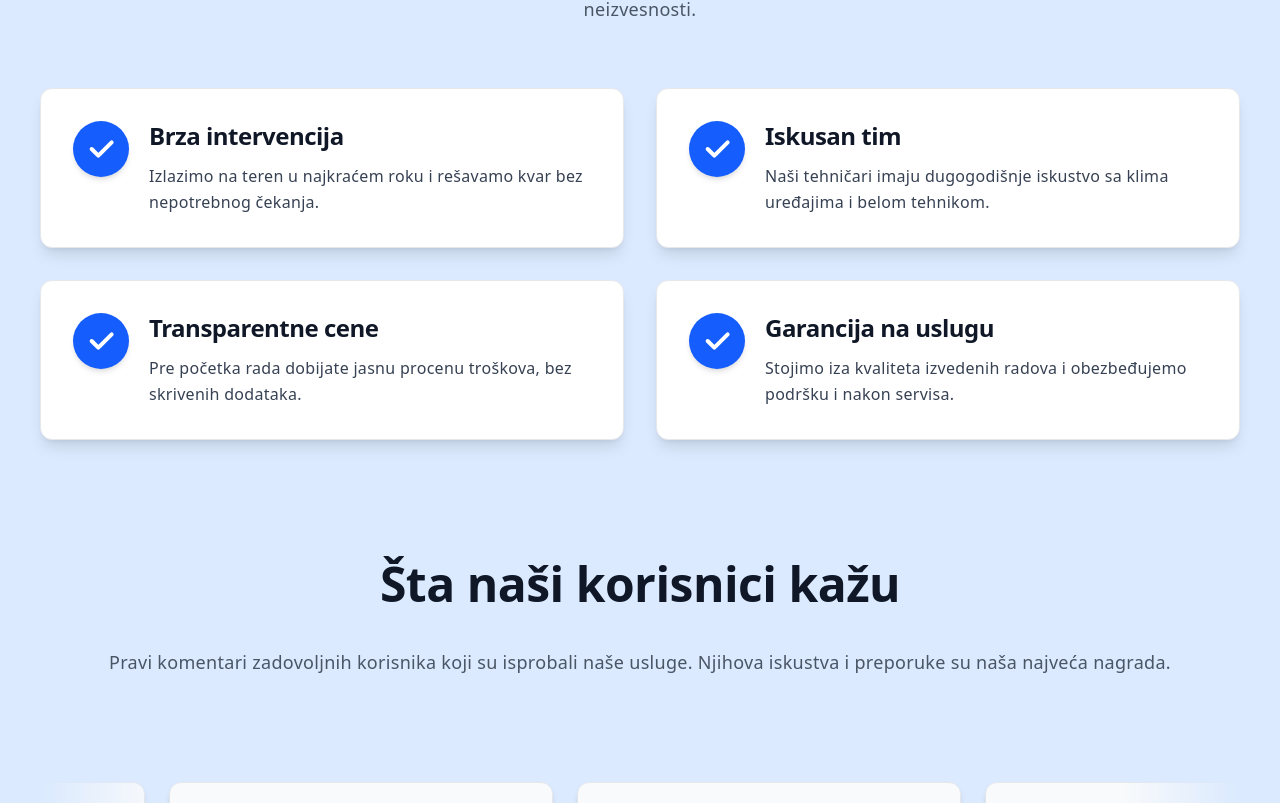
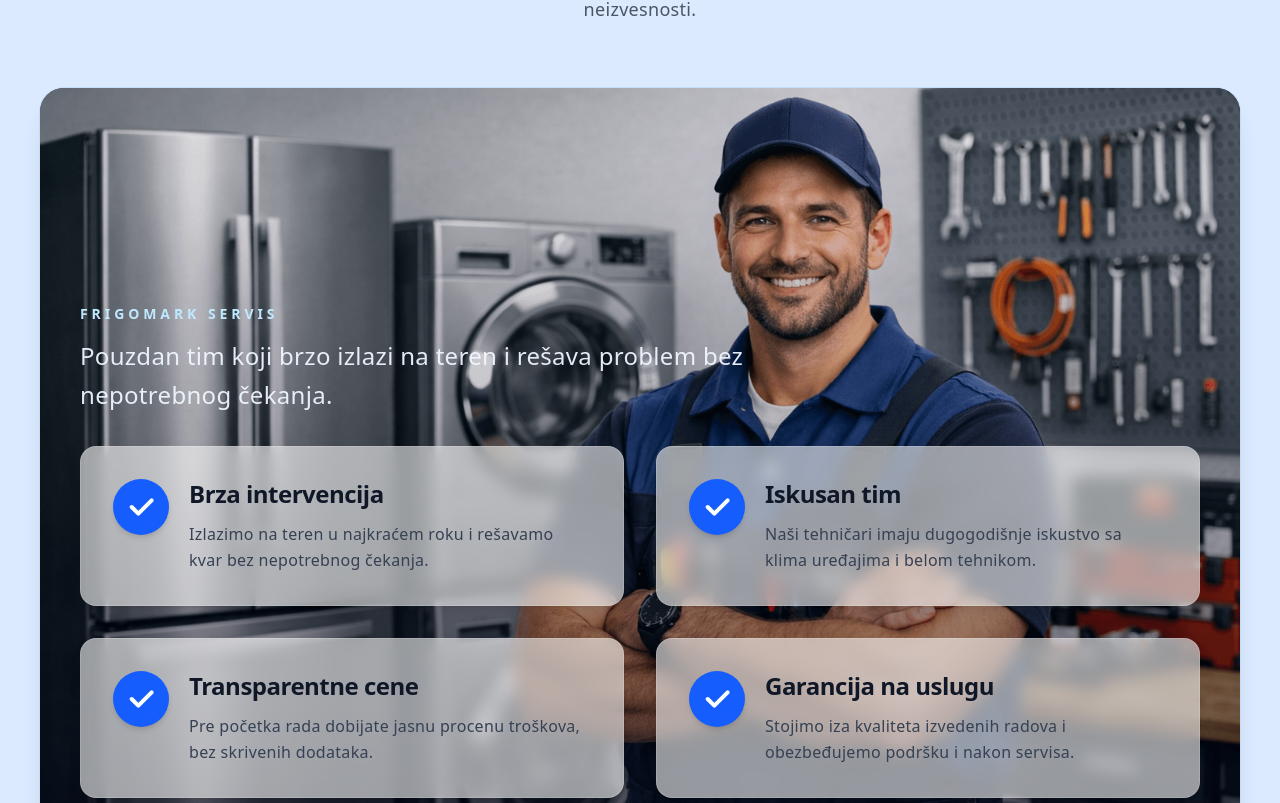
Before and after one commit to RaptorFF/next.js-frigo-mark-project, a Next.js app: page / in a window 1280 px wide. Shown: the part 2237-3040 px from the top of the page. Built offline with nearby package versions, Linux system fonts and the light colour scheme; no server answers.

Commit message:
Adding WhyUs section

```diff
--- a/app/_components/WhyUs.js
+++ b/app/_components/WhyUs.js
@@ -1,6 +1,7 @@
 "use client";
 
 import { useEffect, useRef, useState } from "react";
+import Image from "next/image";
 
 const reasons = [
   {
@@ -68,11 +69,41 @@ export default function WhyUs() {
           </p>
         </div>
 
-        <div className="grid md:grid-cols-2 gap-8">
+        <div
+          className={`relative overflow-hidden rounded-3xl shadow-xl ring-1 ring-blue-200/80 transform transition-all duration-700 ease-out w-full ${
+            isVisible ? "translate-y-0 opacity-100" : "translate-y-8 opacity-0"
+          }`}
+        >
+          <div className="absolute inset-0 bg-linear-to-br from-slate-700 via-slate-800 to-slate-950" />
+          <div className="absolute inset-0 w-full h-full">
+            <Image
+              src="/images/workStation.png"
+              alt="Frigomark servisni tim na terenu"
+              fill
+              sizes="(max-width: 640px) 100vw, (max-width: 1024px) 90vw, 100vw"
+              className="object-cover object-center"
+              priority={true}
+            />
+            <div className="absolute inset-0 bg-linear-to-t from-slate-950/56 via-slate-950/24 to-slate-900/12" />
+          </div>
+
+          <div className="relative z-10 min-h-64 sm:min-h-96 lg:min-h-112 max-h-96 sm:max-h-full px-4 py-8 sm:px-8 lg:px-10 lg:py-10">
+            <div className="flex h-full flex-col justify-end pt-16 sm:pt-32 lg:pt-44">
+              <div className="mb-8 max-w-2xl">
+                <p className="text-sm font-semibold uppercase tracking-[0.28em] bg-linear-to-b from-cyan-100 via-sky-200 to-blue-100 bg-clip-text text-transparent">
+                  Frigomark servis
+                </p>
+                <p className="mt-3 text-xl leading-relaxed text-blue-50/95 sm:text-2xl">
+                  Pouzdan tim koji brzo izlazi na teren i rešava problem bez
+                  nepotrebnog čekanja.
+                </p>
+              </div>
+
+              <div className="grid gap-8 md:grid-cols-2">
                 {reasons.map((reason, idx) => (
                   <article
                     key={reason.title}
-              className={`rounded-xl shadow-lg p-8 bg-white border border-gray-200 transform transition-all duration-700 ease-out ${
+                    className={`rounded-2xl border border-white/16 bg-white/58 p-8 shadow-lg backdrop-blur-sm transform transition-all duration-700 ease-out ${
                       isVisible
                         ? "translate-y-0 opacity-100"
                         : "translate-y-8 opacity-0"
@@ -109,6 +140,9 @@ export default function WhyUs() {
                 ))}
               </div>
             </div>
+          </div>
+        </div>
+      </div>
     </section>
   );
 }
```
Also changed, not shown: public/images/workStation.png (added). Lines whose indentation alone changed are shown as unchanged.
